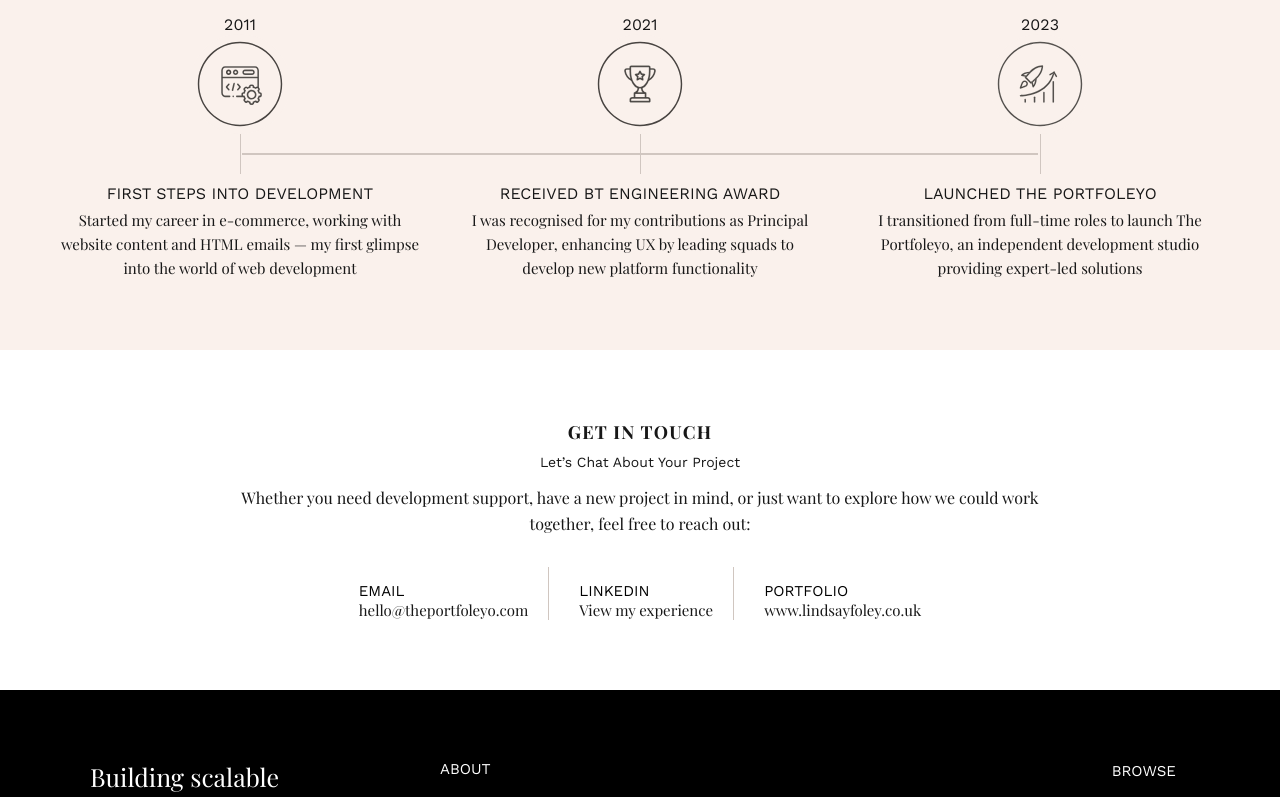
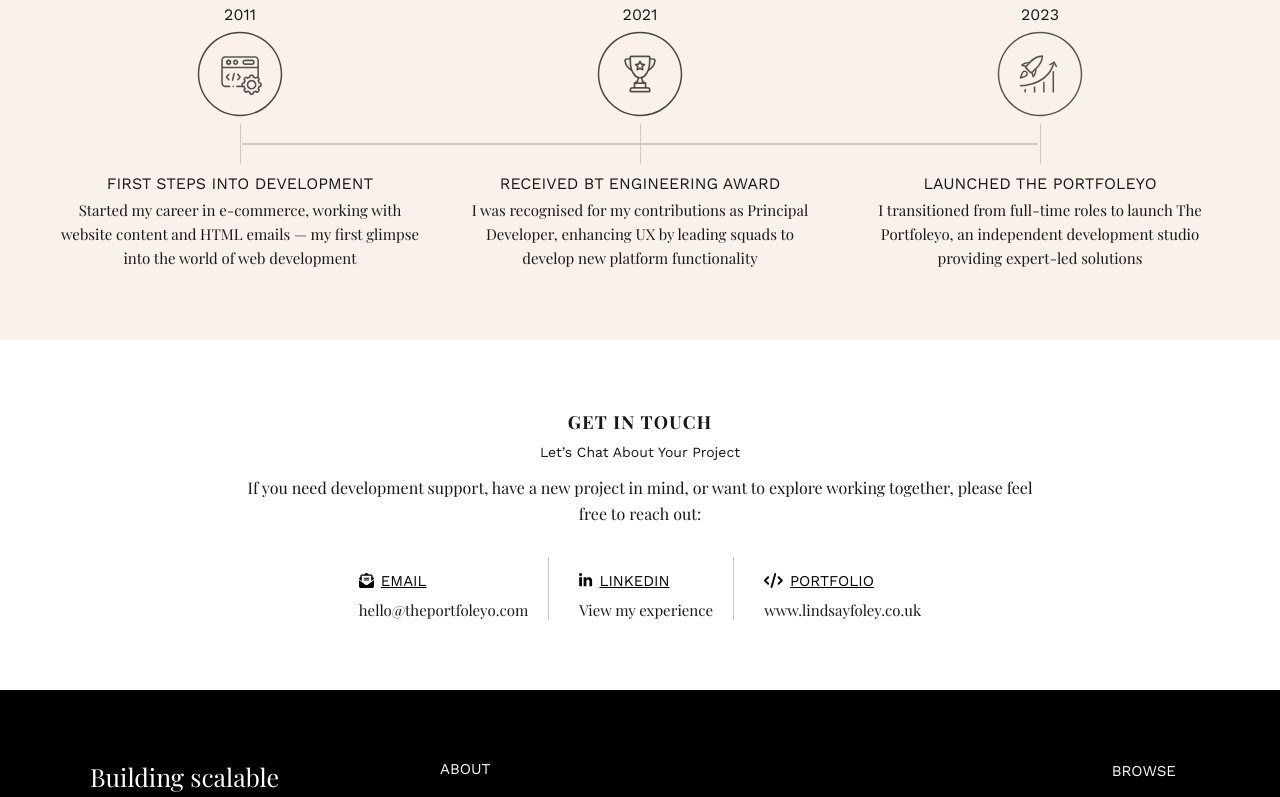
Before and after one commit to lindsayfoley/portfoleyo, a Next.js app: page /about in a window 1280 px wide. Shown: the part 732-1529 px from the top of the page. Built offline with nearby package versions, Linux system fonts and the light colour scheme; a web font is replaced by a local one.

Commit message:
text updates and added icons to contact li

```diff
--- a/src/constants/about/content.tsx
+++ b/src/constants/about/content.tsx
@@ -26,8 +26,8 @@ export const ABOUT_CONTENT = {
       alt: "",
     },
     paragraphs: [
-      "I’m Lindsay Foley, a developer, consultant, and founder of The Portfoleyo. My journey into development started in 2011 when I was unexpectedly tasked with coding my first email. With no experience, I cobbled it together—and in the process, discovered a love for problem-solving with code. That curiosity turned into a passion, and I’ve been building ever since!",
-      "Before moving into contracting, I worked in permanent roles for brands like Selfridges, Disney, Charlotte Tilbury, and BT—contributing to everything from development and UX improvements to large-scale platform upgrades and design system architecture.",
+      "I’m Lindsay Foley, a developer, consultant, and founder of The Portfoleyo. My journey into development started in 2011 when I was unexpectedly tasked with coding my first HTML email! With no experience, I somehow managed to cobble it together — and in the process, discovered a love for problem-solving with code.",
+      "Before going freelance, I worked in permanent roles for brands like Selfridges, Disney, Charlotte Tilbury, and BT—contributing to everything from development and UX, to large-scale platform upgrades and design system architecture.",
     ],
     theme: colourTheme.highlight,
   },
@@ -62,7 +62,7 @@ export const ABOUT_CONTENT = {
       title: "Get in Touch",
       subtitle: "Let’s Chat About Your Project",
       description:
-        "Whether you need development support, have a new project in mind, or just want to explore how we could work together, feel free to reach out:",
+        "If you need development support, have a new project in mind, or want to explore working together, please feel free to reach out:",
       theme: colourTheme.muted,
     },
   },
--- a/src/constants/homepage/content.ts
+++ b/src/constants/homepage/content.ts
@@ -28,7 +28,7 @@ export const HOMEPAGE_CONTENT = {
   featureTiles: {
     title: "Featured services",
     subtitle: "How I Can Help",
-    cta: "Learn more",
+    cta: "Learn more >",
     services: [
       {
         image: {
@@ -68,7 +68,7 @@ export const HOMEPAGE_CONTENT = {
     isTitleFirst: false,
     link: {
       href: "/about#contact",
-      cta: "Contact",
+      cta: "Contact me",
     },
     theme: colourTheme.highlight,
   },
--- a/src/pages/about.tsx
+++ b/src/pages/about.tsx
@@ -8,6 +8,9 @@ import {
   LINKEDIN_PROFILE,
   PORTFOLIO_SITE,
 } from "@portfoleyo/constants/shared";
+import { FontAwesomeIcon } from "@fortawesome/react-fontawesome";
+import { faEnvelopeOpenText, faCode } from "@fortawesome/free-solid-svg-icons";
+import { faLinkedinIn } from "@fortawesome/free-brands-svg-icons";
 import styles from "../styles/about.module.css";
 
 export default function About() {
@@ -47,17 +50,32 @@ export default function About() {
           >
             <ul className={styles.contactList}>
               <li className={styles.listItem}>
-                <h5 className={styles.heading}>Email</h5>
+                <h5 className={styles.heading}>
+                  <FontAwesomeIcon
+                    className={styles.icon}
+                    icon={faEnvelopeOpenText}
+                  />
+                  Email
+                </h5>
                 <a href={`mailto:${EMAIL_ADDRESS}`}>{EMAIL_ADDRESS}</a>
               </li>
               <li className={styles.listItem}>
-                <h5 className={styles.heading}>LinkedIn</h5>
+                <h5 className={styles.heading}>
+                  <FontAwesomeIcon
+                    className={styles.icon}
+                    icon={faLinkedinIn}
+                  />
+                  LinkedIn
+                </h5>
                 <a href={LINKEDIN_PROFILE} target="_blank">
                   View my experience
                 </a>
               </li>
               <li className={styles.listItem}>
-                <h5 className={styles.heading}>Portfolio</h5>
+                <h5 className={styles.heading}>
+                  <FontAwesomeIcon className={styles.icon} icon={faCode} />
+                  Portfolio
+                </h5>
                 <a href={PORTFOLIO_SITE} target="_blank">
                   www.lindsayfoley.co.uk
                 </a>
--- a/src/styles/about.module.css
+++ b/src/styles/about.module.css
@@ -16,7 +16,12 @@
     font-weight: normal;
     font-size: 15px;
     color: var(--dark-background);
-    padding-top: 15px;
+    padding: 15px 0 10px;
+    text-decoration: underline;
+}
+
+.icon {
+    margin-right: 7px;
 }
 
 @media (min-width: 650px) {
```
